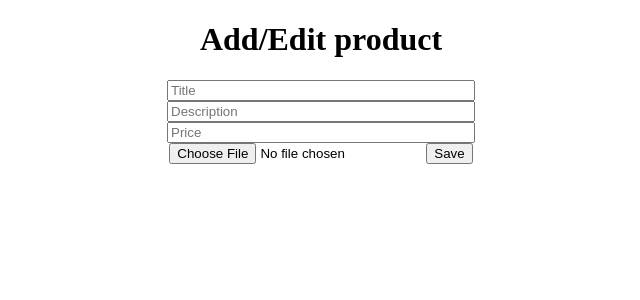
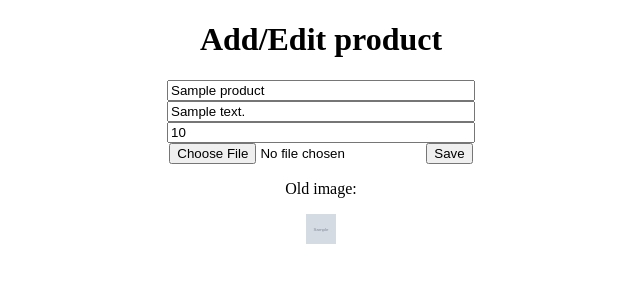
Before and after one commit to SabinaApostol/Training, a PHP site: page /product.php?id=1 in a window 1280 px wide. Shown: the top 300 px of the page, without its empty margins (319-959 px from the left). Run offline with PHP 8.4, Linux system fonts and the light colour scheme; the visitor is signed in with stand-in values (Sample User, id 1); tables that the repository leaves empty or names only in its code hold one stand-in row (values such as "Sample post"); grey boxes marked "Sample" are stand-in pictures.

Commit message:
#8 product.php http://pm.5psolutions.net/public/index.php?path_info=projects/training-sabina-apostol/tasks/8 fix

```diff
--- a/common.php
+++ b/common.php
@@ -7,7 +7,6 @@ require_once 'config.php';
 if (! isset($_SESSION['ids'])) {
     $_SESSION['ids'] = [];
 }
-
 if (! isset($_SESSION['admin'])) {
     $_SESSION['admin'] = false;
 }
@@ -49,6 +48,7 @@ $smEmail = SMEMAIL;
 
 try {
     $conn = new PDO("mysql:host={$servername};dbname={$dbname}", $username, $password);
+    $conn->setAttribute(PDO::ATTR_ERRMODE, PDO::ERRMODE_EXCEPTION);
 } catch (PDOException $e) {
     die($e->getMessage());
 }
--- a/orders.php
+++ b/orders.php
@@ -10,7 +10,6 @@ if (! $_SESSION['admin']) {
 $stmt = $conn->prepare("SELECT * FROM orders");
 $stmt->execute();
 $orders = $stmt->fetchALL(PDO::FETCH_CLASS);
-
 $allOrders = [];
 foreach ($orders as $order) {
     $products = unserialize($order->purchasedProducts);
--- a/product.php
+++ b/product.php
@@ -7,86 +7,72 @@ if (! $_SESSION['admin']) {
     die;
 }
 
-$err = $title = $description = $price = $img = '';
+$err = [];
 
-if (! empty($_POST['idEdit'])) {
-    $id = $_POST['idEdit'];
-} else {
-    $id = 0;
+if (isset($_GET['id'])) {
+    $stmt = $conn->prepare('SELECT title, description, price, img FROM products WHERE id = ?');
+    $stmt->execute([$_GET['id']]);
+    $product = $stmt->fetch(PDO::FETCH_ASSOC);
 }
 
-if ($id != 0) {
-    $stmt = $conn->prepare('SELECT title, description, price, img FROM products WHERE id = ' . $_POST['idEdit']);
-    $stmt->execute();
-    $product = $stmt->fetch(PDO::FETCH_ASSOC);
-    $title = $product['title'];
-    $description = $product['description'];
-    $price = $product['price'];
-    $img = $product['img'];
-} elseif ($_SERVER['REQUEST_METHOD'] == 'POST') {
-    if ($_POST['productId'] == 0 && ! is_uploaded_file($_FILES['file']['tmp_name']) && empty($_POST['title']) && empty($_POST['description']) && empty($_POST['price'])) {
-        $err = 'All fields are required!';
+if  ($_SERVER['REQUEST_METHOD'] === 'POST') {
+    if (empty($_POST['title'])) {
+        $err['title'] = translate('You must choose a title!');
     }
+    if (empty($_POST['description'])) {
+        $err['description'] = translate('You must add a description to the product!');
+    }
+    if (empty($_POST['price'])) {
+        $err['price'] = translate('You must give a price!');
+    }
+    if (! isset($_GET['id']) && ! is_uploaded_file($_FILES['file']['tmp_name'])) {
+        $err['file_upload'] = translate('You must choose a file!');
+    }
+    if (empty($err)) {
+        $values = [
+            'title' => strip_tags($_POST['title']),
+            'description' => strip_tags($_POST['description']),
+            'price' => strip_tags($_POST['price'])
+        ];
         if (is_uploaded_file($_FILES['file']['tmp_name'])) {
-            $file = $_FILES['file'];
-            $fileName = $_FILES['file']['name'];
-            $fileTmpName = $_FILES['file']['tmp_name'];
-            $fileSize = $_FILES['file']['size'];
-            $fileError = $_FILES['file']['error'];
-            $fileType = $_FILES['file']['type'];
-
-            if (strtolower(explode('/', mime_content_type($fileTmpName))[0]) != 'image') {
-                $err = 'file is not an image!';
+            if ($_FILES['file']['error'] !== 0) {
+                $err['error_upload'] = 'There was an error uploading the file!';
+            }
+            if (strtolower(explode('/', mime_content_type($_FILES['file']['tmp_name']))[0]) != 'image') {
+                $err['not_image'] = translate('File is not an image!');
             }
 
-            if ($fileError !== 0) {
-                $err = 'There was an error uploading the file!';
-            }
-
-            if ($fileSize > 900000) {
-                $err = 'File is too big!';
-            }
-
-            if ($err === '') {
-                $tmp = explode('.', $fileName);
+            if (empty($err)) {
+                $tmp = explode('.', $_FILES['file']['name']);
                 $fileExt = strtolower(end($tmp));
 
-                $productName = strtolower(explode('.', $fileName)[0]);
+                $productName = strtolower($tmp[0]);
                 $fileNameNew = time() . '.' . $fileExt;
                 $fileDestination = 'uploads/' . $fileNameNew;
-                move_uploaded_file($fileTmpName, $fileDestination);
-                $img = $fileDestination;
+                if (move_uploaded_file($_FILES['file']['tmp_name'], $fileDestination)) {
+                    $values['img'] = $fileDestination;
+                } else {
+                    $err['move_upload'] = translate('File couldn\'t be moved!');
                 }
             }
-    if ($_POST['productId'] == 0 && $err === '') {
-        $taValues = [
-            'title' => $_POST['title'],
-            'description' => $_POST['description'],
-            'price' => $_POST['price'],
-            'img' => $img
-        ];
-        $placeHolders = createArrayToBind($taValues);
-        $stmt = $conn->prepare('INSERT INTO products (title, description, price, img) VALUES (' . $placeHolders . ')');
-        $stmt->execute(array_values($taValues));
+        } elseif (isset($_GET['id'])) {
+            $values['img'] = $product['img'];
+        }
+        if (! isset($_GET['id']) && empty($err)) {
+            $stmt = $conn->prepare('INSERT INTO products (title, description, price, img) VALUES (?, ?, ?, ?)');
+            $stmt->execute(array_values($values));
             header('Location: products.php');
             exit;
-    } elseif ($err === '') {
-        if ($img === '') {
-            $img = $_POST['image'];
-        }
-        $taValues = [
-            'title' => $_POST['title'],
-            'description' => $_POST['description'],
-            'price' => $_POST['price'],
-            'img' => $img,
-            'id' => $_POST['productId']
-        ];
+        } elseif (isset($_GET['id']) && empty($err)) {
+            $values['id'] =  $_POST['productId'];
             $stmt = $conn->prepare('UPDATE products SET title=?, description=?, price=?, img=? WHERE id=?');
-        $stmt->execute(array_values($taValues));
+            $stmt->execute(array_values($values));
             header('Location: products.php');
             exit;
         }
     }
+}
+
 ?>
 <!DOCTYPE html>
 <html lang="en">
@@ -110,20 +96,44 @@ if ($id != 0) {
 </head>
 <body>
     <h1 class="center"><?= translate('Add/Edit product') ?></h1>
-    <form class="center" action="product.php" method="post" enctype="multipart/form-data">
-        <input type="hidden" name="productId" value="<?= $id ?>">
-        <input class="mywidth" type="text" name="title" placeholder="<?= translate('Title') ?>" value="<?= $title ?>">
+    <form class="center" action="product.php<?= isset($_GET['id']) ? '?id='.$_GET['id'] : NULL?>" method="post" enctype="multipart/form-data">
+        <input type="hidden" name="productId" value="<?= $_GET['id'] ?? NULL ?>">
+        <input class="mywidth" type="text" name="title" placeholder="<?= translate('Title') ?>" value="<?= $product['title'] ?? ($_POST['title'] ?? NULL) ?>">
+        <?php if (array_key_exists('title', $err)) : ?>
             <br>
-        <input class="mywidth" type="text" name="description" placeholder="<?= translate('Description') ?>" value="<?= $description ?>">
+            <span class="error"><?= $err['title'] ?></span>
+        <?php endif; ?>
         <br>
-        <input class="mywidth" type="number" step="0.001" name="price" placeholder="<?= translate('Price') ?>" value="<?= $price ?>">
+        <input class="mywidth" type="text" name="description" placeholder="<?= translate('Description') ?>" value="<?= $product['description'] ?? ($_POST['description'] ?? NULL) ?>">
+        <?php if (array_key_exists('description', $err)) : ?>
             <br>
-        <input type="hidden" name="image" value="<?= $img ?>">
+            <span class="error"><?= $err['description'] ?></span>
+        <?php endif; ?>
+        <br>
+        <input class="mywidth" type="number" step="0.001" name="price" placeholder="<?= translate('Price') ?>" value="<?= $product['price'] ?? ($_POST['price'] ?? NULL) ?>">
+        <?php if (array_key_exists('price', $err)) : ?>
+            <br>
+            <span class="error"><?= $err['price'] ?></span>
+        <?php endif; ?>
+        <br>
         <input type="file" name="file">
         <button><?= translate('Save') ?></button>
         <br>
-        <?php if ($err !== '') : ?>
-            <span class="error"><?= $err ?></span>
+        <?php if (isset($_GET['id'])) : ?>
+            <p><?= translate('Old image: ') ?></p><img src="<?= $product['img'] ?>" width="30" height="30">
+        <?php endif; ?>
+        <br>
+        <?php if (array_key_exists('file_upload', $err)) : ?>
+            <span class="error"><?= $err['file_upload'] ?></span>
+        <?php endif; ?>
+        <?php if (array_key_exists('not_image', $err)) : ?>
+            <span class="error"><?= $err['not_image'] ?></span>
+        <?php endif; ?>
+        <?php if (array_key_exists('error_upload', $err)) : ?>
+            <span class="error"><?= $err['error_upload'] ?></span>
+        <?php endif; ?>
+        <?php if (array_key_exists('move_upload', $err)) : ?>
+            <span class="error"><?= $err['move_upload'] ?></span>
         <?php endif; ?>
     </form>
 </body>
```
Also changed, not shown: order.php (+7 -2 lines), products.php (+11 -9 lines). Lines whose indentation alone changed are shown as unchanged.
